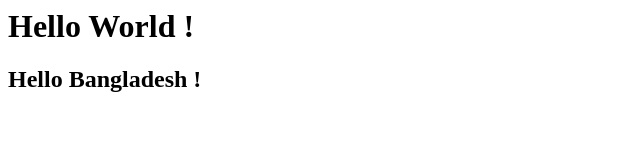
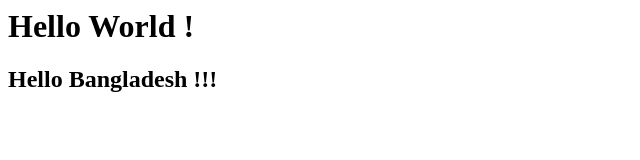
Before and after one commit to salimcstbd/test-repo, a plain HTML site: page index.html in a window 1280 px wide. Shown: the full height of the page, 0-640 px from the left. Drawn offline with Linux system fonts and the light colour scheme.

Commit message:
Update index.html

```diff
--- a/index.html
+++ b/index.html
@@ -1,5 +1,5 @@
 <html>
 
 <h1> Hello World ! <h1>
-<h2> Hello Bangladesh ! <h2>
+<h2> Hello Bangladesh !!! <h2>
 </html>
```
